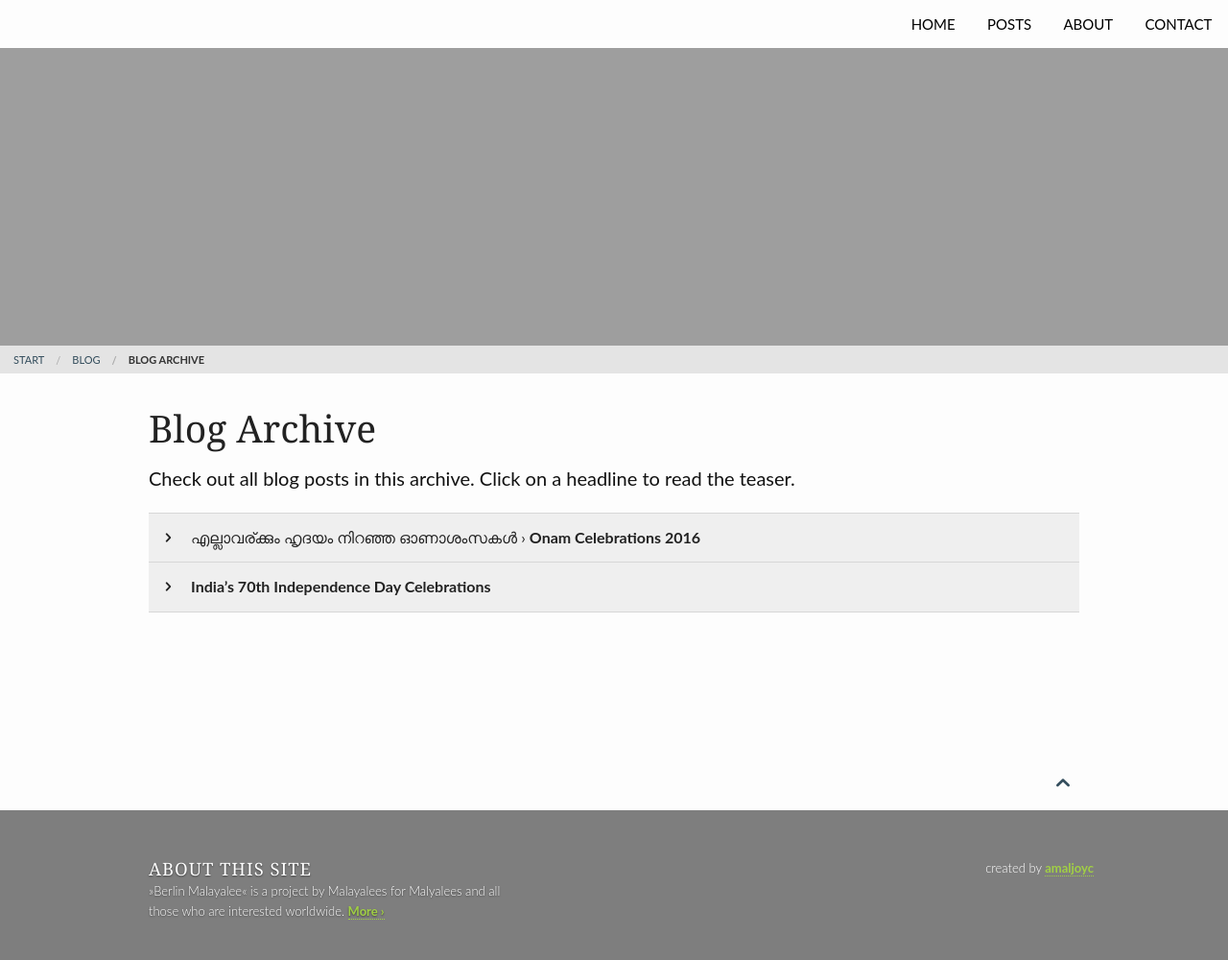
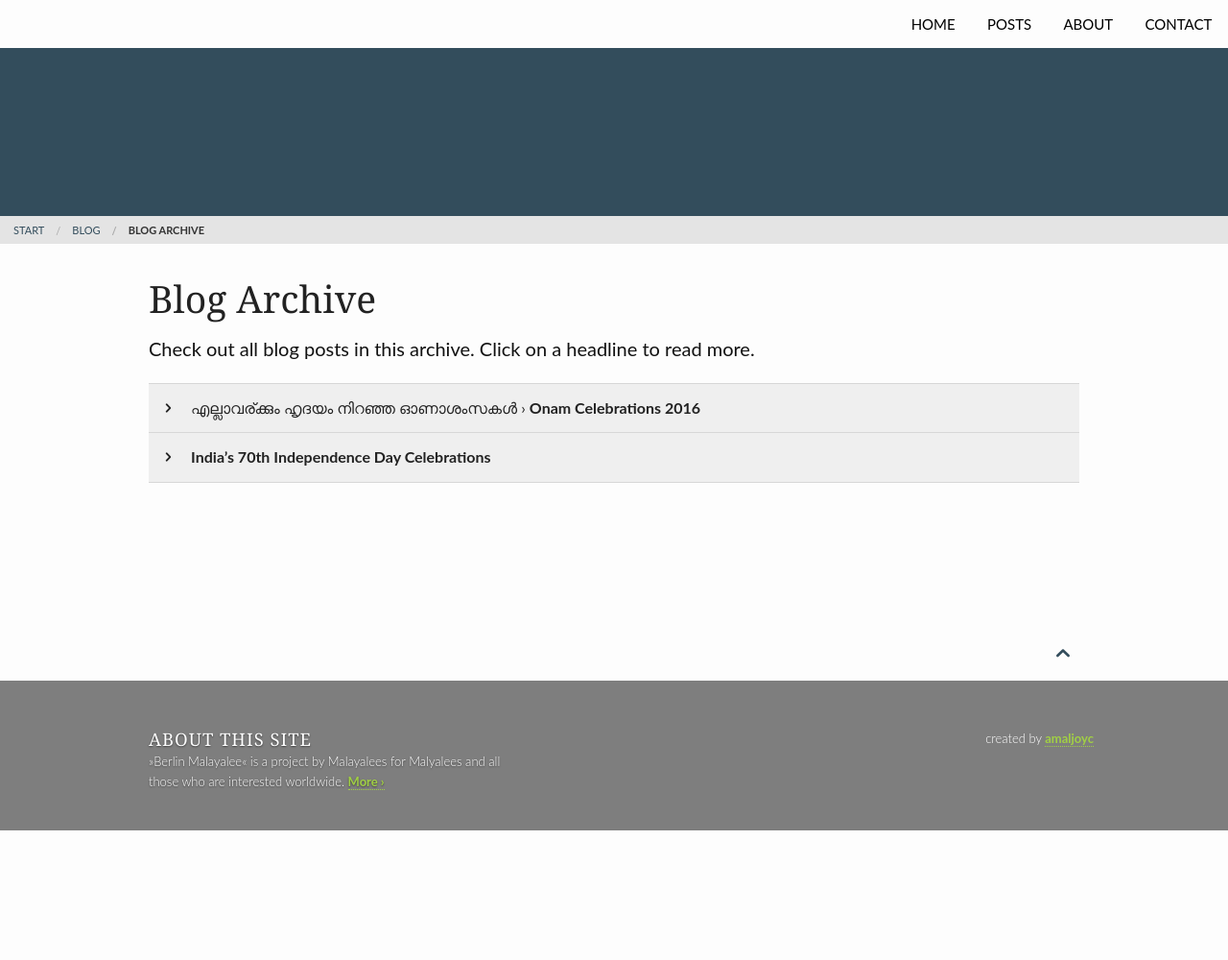
Before and after one commit to amaljoyc/bm-demo, a Jekyll site: the page built from blog/archive.html, in a window 1280 px wide. Shown: the whole page at 96% size. Built offline with Jekyll 4.4.1, drawn with Linux system fonts in a browser that asks for light colours; after the commit the page ends 900 px from its top, so only the background shows below that.

Commit message:
archive update

```diff
--- a/blog/archive.html
+++ b/blog/archive.html
@@ -1,10 +1,8 @@
 ---
 layout: default
 title: "Blog Archive"
-teaser: "Check out all blog posts in this archive. Click on a headline to read the teaser."
+teaser: "Check out all blog posts in this archive. Click on a headline to read more."
 breadcrumb: true
-header:
-   image_fullwidth: header_unsplash_8.jpg
 permalink: "blog/archive/"
 ---
 <div id="blog-index" class="row">
```
